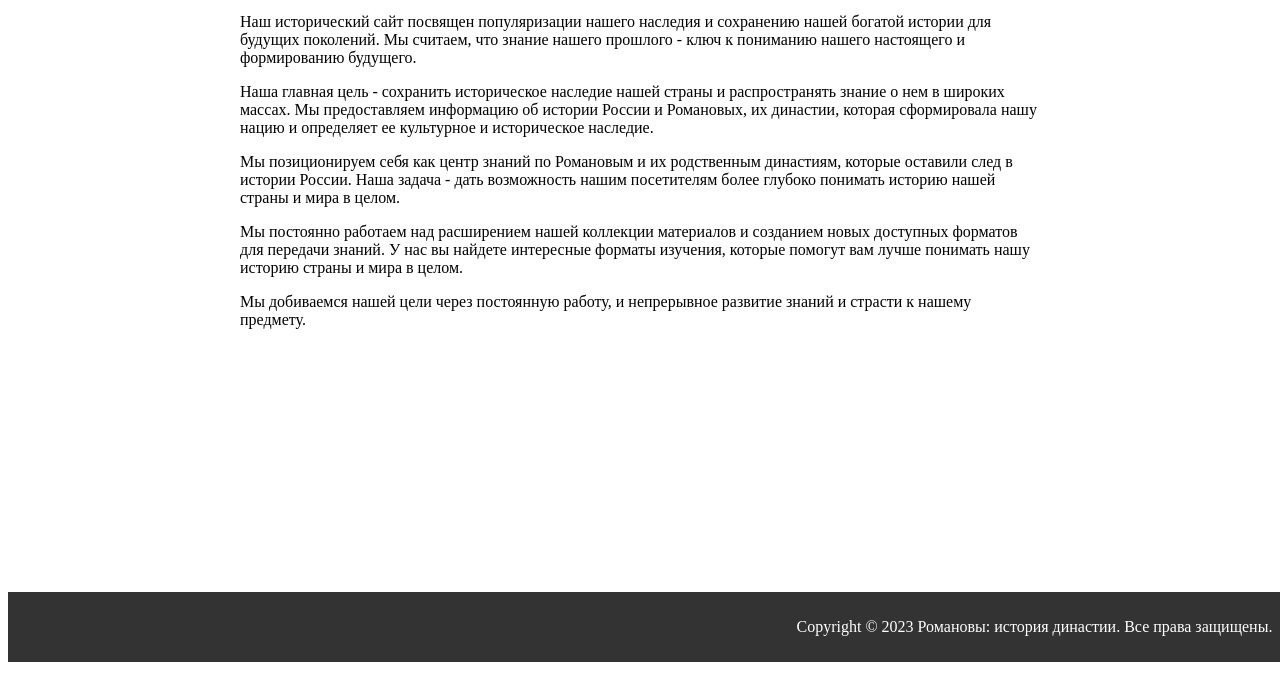
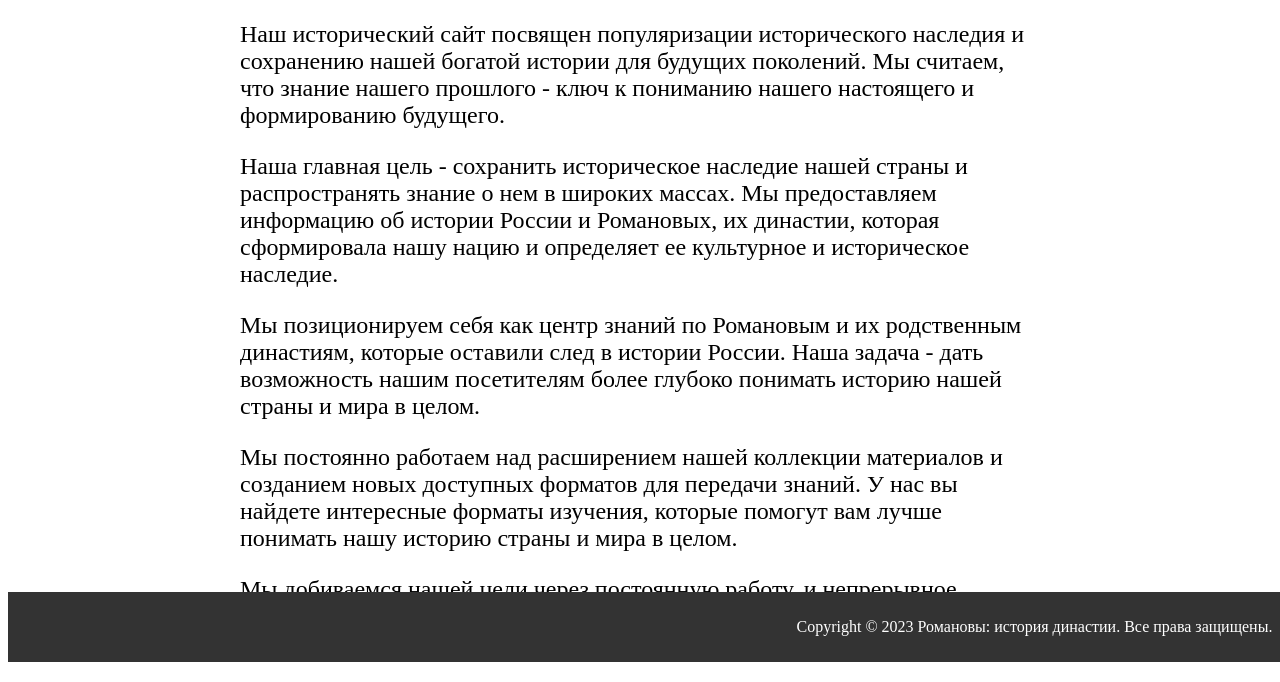
Before and after one commit to Zittan/quizRomanov, a plain HTML site: page about/index.html in a window 1280 px wide. Shown: the part 138-820 px from the top of the page. Drawn offline with Linux system fonts and the light colour scheme.

Commit message:
Add files via upload

```diff
--- a/about/index.html
+++ b/about/index.html
@@ -30,6 +30,9 @@
             padding: 0 20px;
             background-color: #fff;
             box-shadow: 0 4px 4px rgba(0, 0, 0, 0.1);
+        }
+        main p {
+            font-size: 24px;
         }
 
         .logo {
@@ -159,7 +162,7 @@
     </header>
     <main>
         <h1>О нас</h1>
-        <p>Наш исторический сайт посвящен популяризации нашего наследия и сохранению нашей богатой истории для будущих
+        <p>Наш исторический сайт посвящен популяризации исторического наследия и сохранению нашей богатой истории для будущих
             поколений. Мы считаем, что знание нашего прошлого - ключ к пониманию нашего настоящего и формированию
             будущего.</p>
         <p>Наша главная цель - сохранить историческое наследие нашей страны и распространять знание о нем в широких
```
